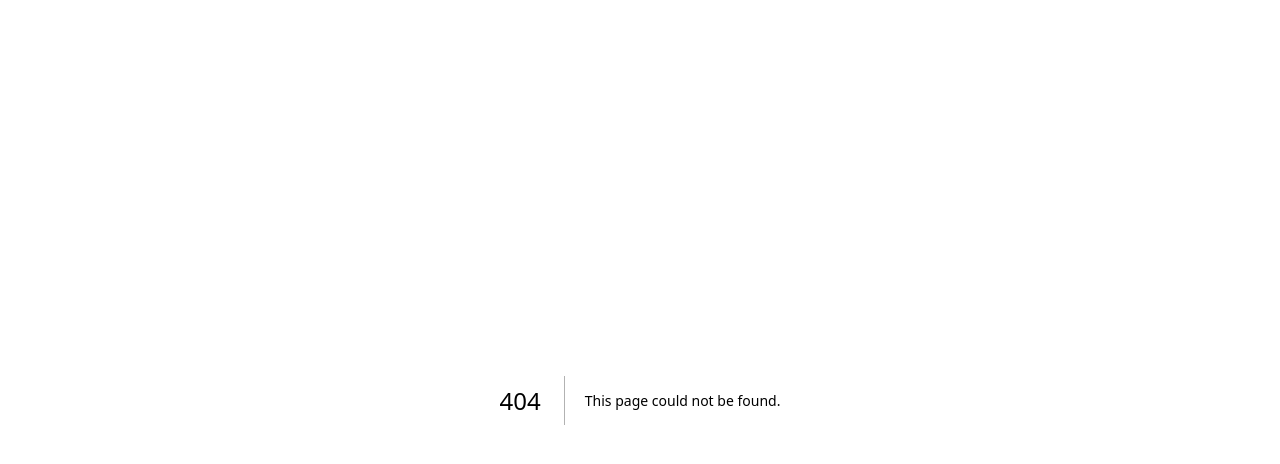
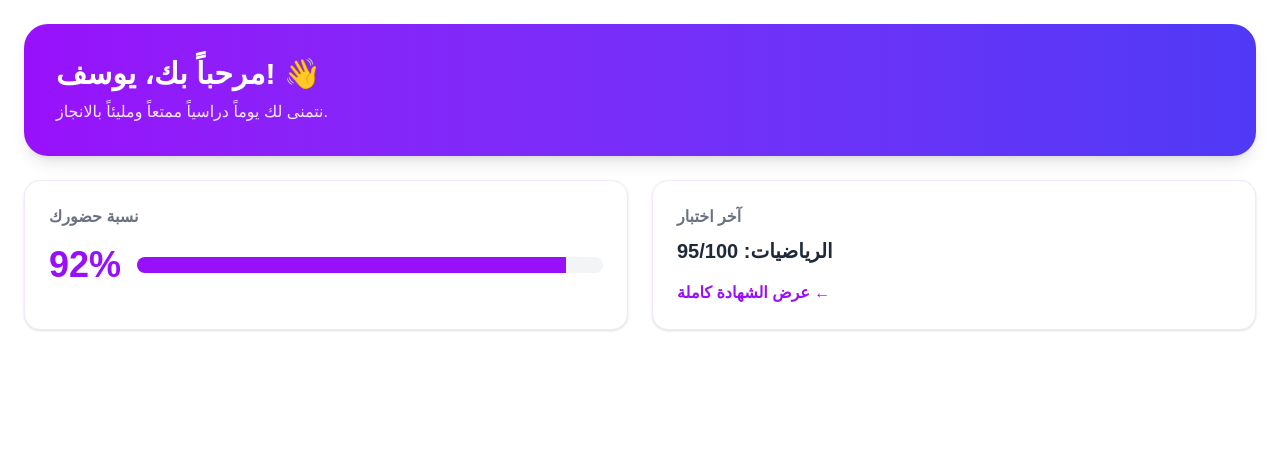
Before and after one commit to youssefelalamielmarouni/school-management-system, a Next.js app: page /student in a window 1280 px wide. Before the commit this address had no page. Shown: the top 464 px of the page. Built offline with nearby package versions, Linux system fonts and the light colour scheme.

Commit message:
add student dashboard

```diff
--- /dev/null
+++ b/app/(dashboard)/student/page.js
@@ -0,0 +1,34 @@
+"use client";
+import { useState, useEffect } from "react";
+// سنفترض وجود دالة تجلب بيانات الطالب المسجل حالياً
+
+export default function StudentPortal() {
+  return (
+    <div className="p-6 space-y-6">
+      <div className="bg-linear-to-r from-purple-600 to-indigo-600 p-8 rounded-3xl text-white shadow-lg">
+        <h1 className="text-3xl font-bold">مرحباً بك، يوسف! 👋</h1>
+        <p className="mt-2 opacity-90">نتمنى لك يوماً دراسياً ممتعاً ومليئاً بالانجاز.</p>
+      </div>
+
+      <div className="grid grid-cols-1 md:grid-cols-2 gap-6">
+        {/* كرت الحضور */}
+        <div className="bg-white p-6 rounded-2xl shadow-sm border border-purple-100">
+          <h3 className="text-gray-500 font-bold mb-4">نسبة حضورك</h3>
+          <div className="flex items-center gap-4">
+            <div className="text-4xl font-black text-purple-600">92%</div>
+            <div className="flex-1 bg-gray-100 h-4 rounded-full overflow-hidden">
+              <div className="bg-purple-600 h-full" style={{width: '92%'}}></div>
+            </div>
+          </div>
+        </div>
+
+        {/* كرت آخر النتائج */}
+        <div className="bg-white p-6 rounded-2xl shadow-sm border border-purple-100">
+          <h3 className="text-gray-500 font-bold mb-2">آخر اختبار</h3>
+          <p className="text-xl font-bold text-gray-800">الرياضيات: 95/100</p>
+          <button className="mt-4 text-purple-600 font-bold hover:underline">عرض الشهادة كاملة ←</button>
+        </div>
+      </div>
+    </div>
+  );
+}
--- a/app/login/page.js
+++ b/app/login/page.js
@@ -24,6 +24,17 @@ export default function LoginPage() {
     }
   };
 
+  const handleLogin = async (formData) => {
+  const result = await loginAction(formData);
+  if (result.success) {
+    if (result.role === 'admin') window.location.href = "/admin";
+    else if (result.role === 'teacher') window.location.href = "/teacher";
+    else window.location.href = "/student";
+  } else {
+    alert(result.error);
+  }
+};
+
   return (
     <div className="flex h-screen items-center justify-center bg-gray-100">
       <form onSubmit={handleSubmit} className="p-8 bg-white shadow-md rounded-lg">
--- /dev/null
+++ b/lib/actions/authActions.js
@@ -0,0 +1,35 @@
+"use server";
+import connectDB from "@/lib/db";
+import User from "@/lib/models/users";
+import Student from "@/lib/models/student";
+import bcrypt from "bcrypt";
+import { cookies } from "next/headers";
+
+export async function loginAction(formData) {
+  const email = formData.get("email");
+  const password = formData.get("password");
+
+  await connectDB();
+
+  // 1. البحث في جدول المستخدمين (مديرين ومعلمين)
+  let user = await User.findOne({ email });
+  let role = user?.role;
+
+  // 2. إذا لم يجد، يبحث في جدول الطلاب
+  if (!user) {
+    user = await Student.findOne({ email });
+    role = "student";
+  }
+
+  if (!user) return { error: "المستخدم غير موجود" };
+
+  // 3. التحقق من كلمة المرور
+  const isMatch = await bcrypt.compare(password, user.password);
+  if (!isMatch) return { error: "كلمة المرور خاطئة" };
+
+  // 4. حفظ الجلسة (Session) في الكوكيز (تبسيطاً للمثال)
+  cookies().set("userRole", role);
+  cookies().set("userId", user._id.toString());
+
+  return { success: true, role };
+}
```
